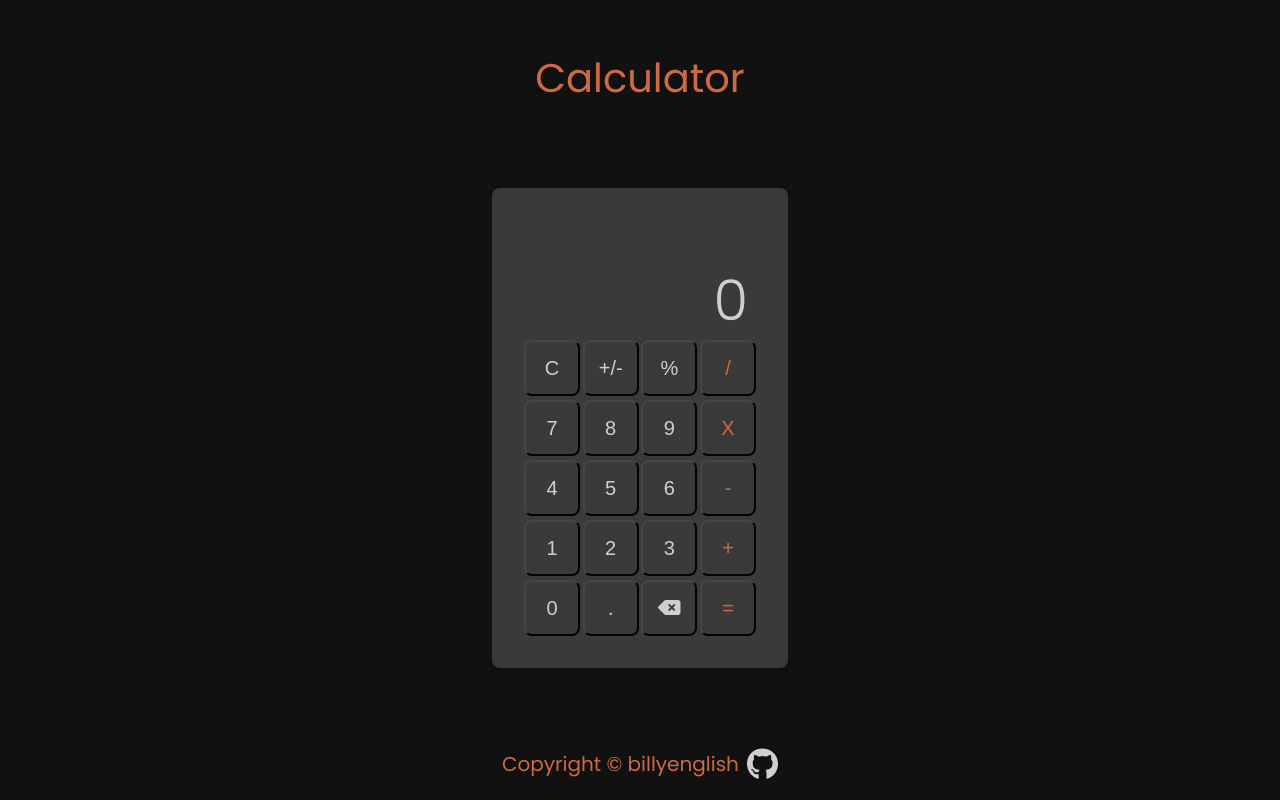
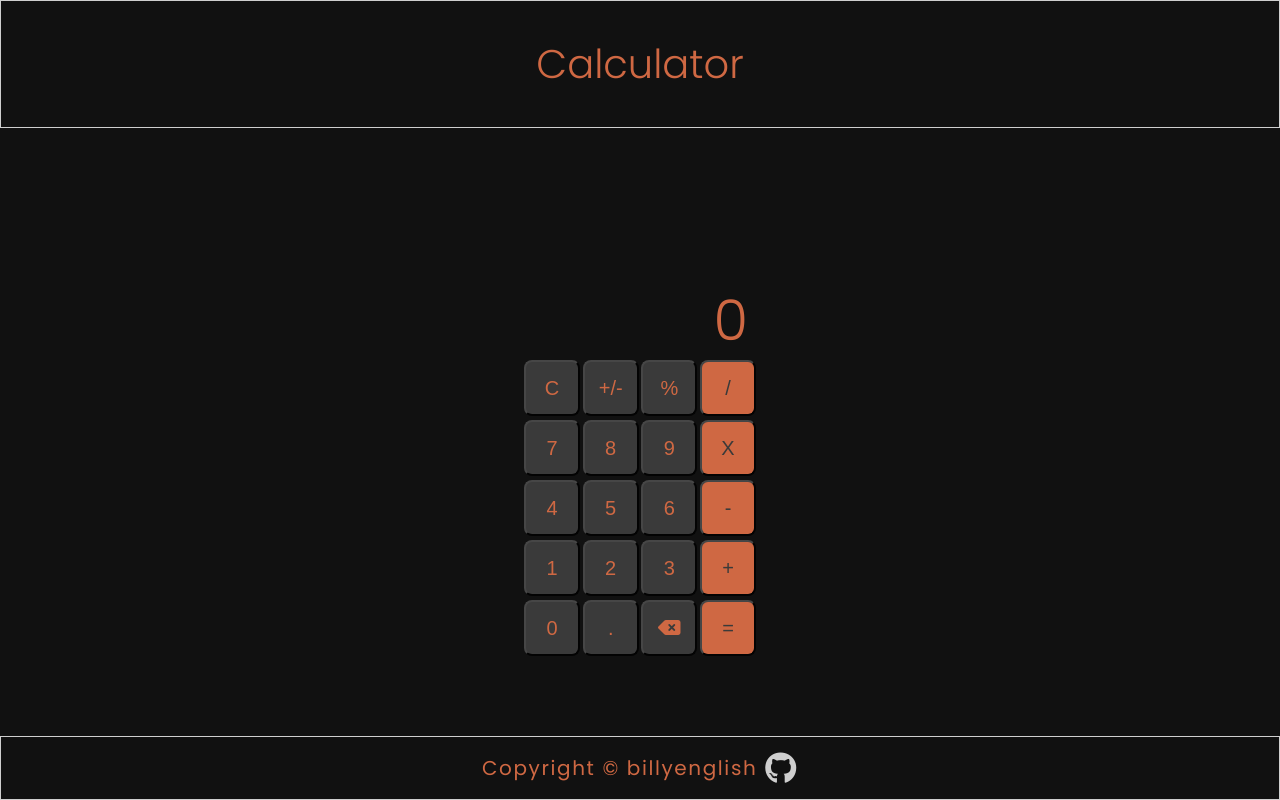
Before and after one commit to billyenglish/Calculator, a plain HTML site: page index.html in a window 1280 px wide. Drawn offline with Linux system fonts and the light colour scheme.

Commit message:
Updating Media Screen Query.

```diff
--- a/css/styles.css
+++ b/css/styles.css
@@ -18,13 +18,15 @@ body {
 header {
     display: flex;
     justify-content: center;
-    padding: 3rem 0 0 0;
+    border: 1px solid #FFF;
+    align-items: center;
+    height: 8rem;
 }
 
 h1 {
     color: #FF7F50;
     font-size: 2.5rem;
-    font-weight: 400;
+    font-weight: 350;
 }
 
 /* Main Section */
@@ -32,12 +34,13 @@ h1 {
 main {
     display: flex;
     justify-content: center;
-    padding: 5rem 0;
     flex: 0 1 1;
     align-items: center;
+    height: 100%;
+    margin: 7rem 0 0 0;
 }
 
-.calculator {
+.calculator-container {
     padding: 2rem;
     border-radius: .5rem;
     background-color: #454545;
@@ -57,7 +60,7 @@ main {
 }
 
 .bottom-screen {
-    color: #FFF;
+    color: #FF7F50;
     display: flex;
     justify-content: end;
     align-items: center;
@@ -79,7 +82,7 @@ main {
 
 button {
     background-color: #454545;
-    color: #FFF;
+    color: #FF7F50;
     border-radius: .5rem;
     font-size: 1.25rem;
     font-weight: 400;
@@ -88,7 +91,8 @@ button {
 }
 
 .operators {
-    color: #FF7F50;
+    background-color: #FF7F50;
+    color: #454545;
 }
 
 button:hover {
@@ -108,6 +112,9 @@ footer {
     justify-content: center;
     padding: 1.25rem 0;
     font-size: 1.25rem;
+    border: 1px solid #FFF;
+    height: 4rem;
+    letter-spacing: .1rem;
 }
 
 footer p {
@@ -121,3 +128,24 @@ footer i {
     font-size: 2rem;
     color: #FFF;
 }
+
+@media screen and (min-width: 320px) and (max-width: 375px) {
+
+    .calculator-container {
+        margin: -5rem 0 0 0;
+    }
+}
+
+@media screen and (min-width: 376px) and (max-width: 425px) {
+
+    .calculator-container {
+        margin: -5rem 0 0 0;
+    }
+}
+
+@media screen and(min-width: 426px) and (max-width: 768px) {
+
+    .calculator-container {
+        margin: -3rem 0 0 0;
+    }
+}
```
